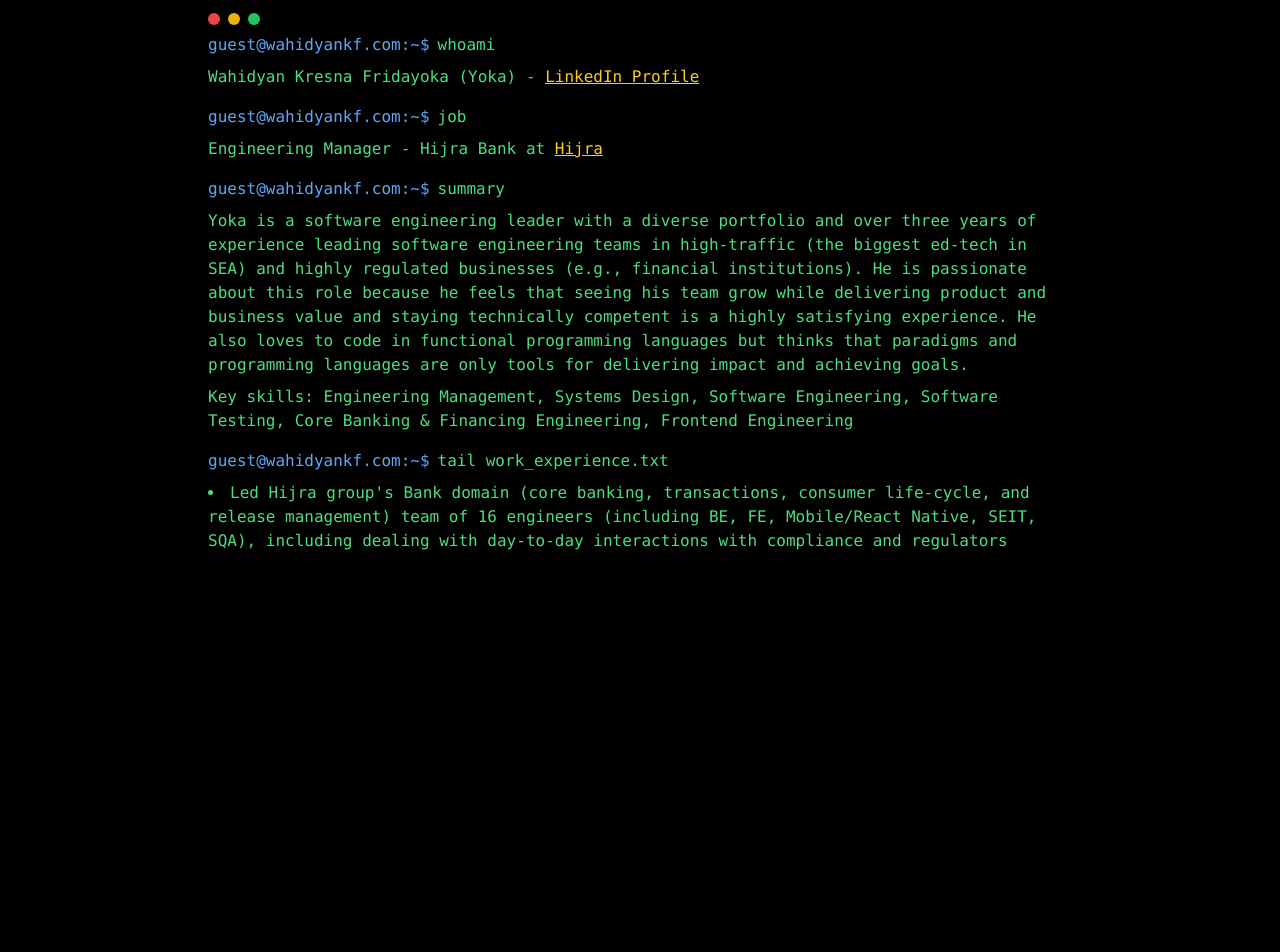
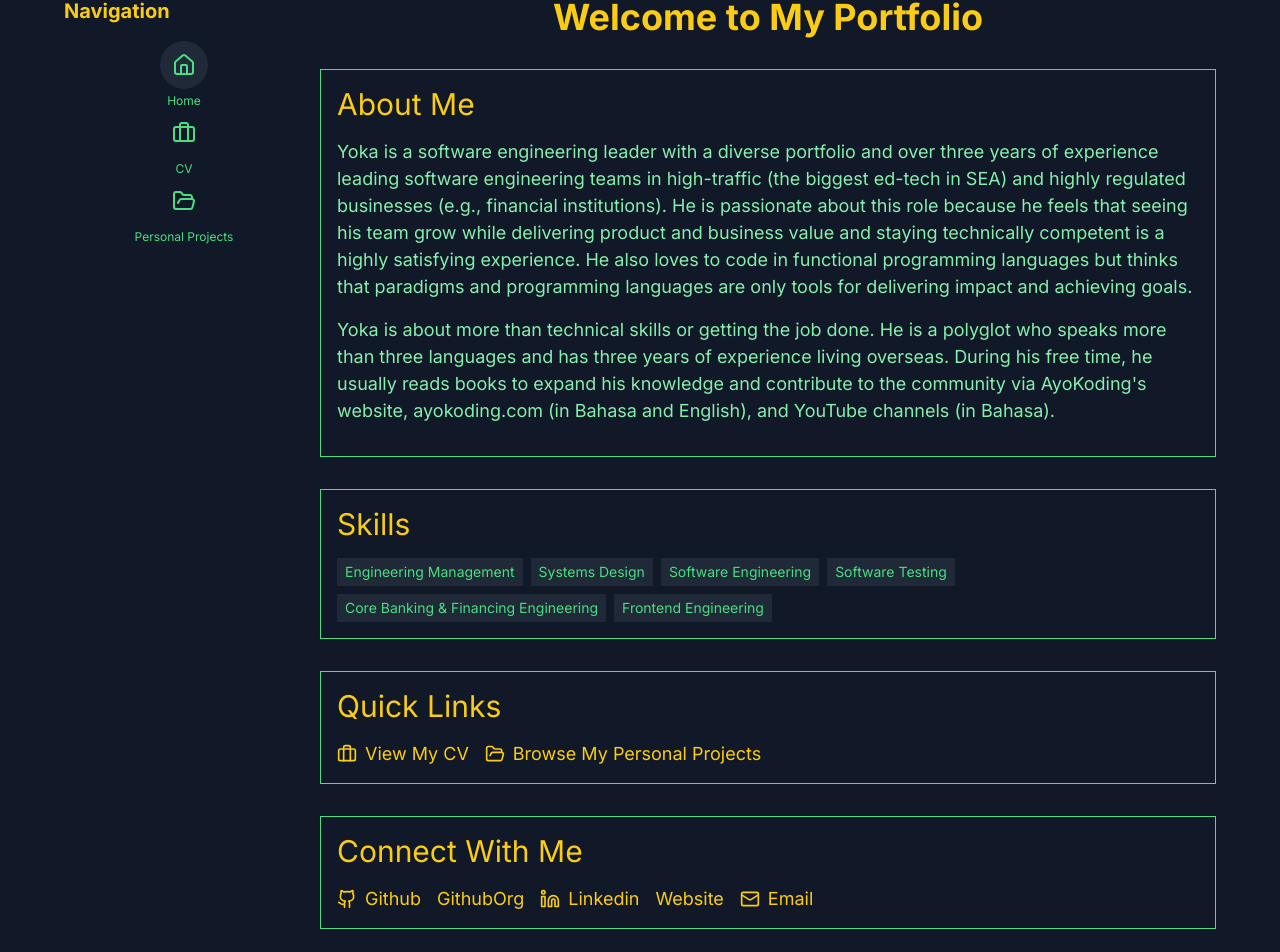
Before and after one commit to wahidyankf/wahidyankf-web, a Next.js app: page / in a window 1280 px wide. Shown: the part 67-1019 px from the top of the page. Before the commit the page ends 800 px from the top, so only its background shows below. Built offline with nearby package versions, Linux system fonts and the light colour scheme.

Commit message:
code refactor

```diff
--- a/src/app/cv/page.tsx
+++ b/src/app/cv/page.tsx
@@ -22,6 +22,7 @@ import {
 import Link from "next/link";
 import { useMemo, useState } from "react";
 import { CVEntry, cvData } from "../data";
+import { Navigation } from "@/components/Navigation";
 
 const highlightText = (text: string, searchTerm: string) => {
   if (!searchTerm) return text;
@@ -364,29 +365,6 @@ const WorkExperienceSection = ({
   );
 };
 
-const NavItem = ({
-  title,
-  icon,
-  href,
-  active,
-}: {
-  title: string;
-  icon: React.ReactNode;
-  href: string;
-  active: boolean;
-}) => (
-  <Link href={href} className="flex flex-col items-center">
-    <div
-      className={`flex items-center justify-center w-12 h-12 rounded-full ${
-        active ? "bg-gray-800" : "hover:bg-gray-800"
-      }`}
-    >
-      {icon}
-    </div>
-    <span className="mt-1 text-xs">{title}</span>
-  </Link>
-);
-
 export default function CV() {
   const [searchTerm, setSearchTerm] = useState("");
 
@@ -422,27 +400,7 @@ export default function CV() {
 
   return (
     <main className="min-h-screen bg-gray-900 text-green-400 p-4 sm:p-8 md:p-12 lg:p-16 flex flex-col lg:flex-row pb-20 lg:pb-0">
-      <nav className="w-64 pr-4 hidden lg:block sticky top-0 h-screen overflow-y-auto">
-        <h2 className="text-xl font-bold mb-4 text-yellow-400">Navigation</h2>
-        <NavItem
-          title="Home"
-          icon={<Home className="w-6 h-6" />}
-          href="/"
-          active={false}
-        />
-        <NavItem
-          title="CV"
-          icon={<Briefcase className="w-6 h-6" />}
-          href="/cv"
-          active={true}
-        />
-        <NavItem
-          title="Projects"
-          icon={<FolderOpen className="w-6 h-6" />}
-          href="/personal-projects"
-          active={false}
-        />
-      </nav>
+      <Navigation activePage="cv" />
       <div className="flex-grow max-w-4xl mx-auto">
         <h1 className="text-2xl sm:text-3xl md:text-4xl font-bold mb-8 text-center text-yellow-400">
           Curriculum Vitae
@@ -518,26 +476,6 @@ export default function CV() {
           </p>
         )}
       </div>
-      <nav className="lg:hidden fixed bottom-0 left-0 right-0 bg-gray-900 border-t border-green-400 flex justify-around items-center p-2">
-        <NavItem
-          title="Home"
-          icon={<Home className="w-6 h-6" />}
-          href="/"
-          active={false}
-        />
-        <NavItem
-          title="CV"
-          icon={<Briefcase className="w-6 h-6" />}
-          href="/cv"
-          active={true}
-        />
-        <NavItem
-          title="Projects"
-          icon={<FolderOpen className="w-6 h-6" />}
-          href="/personal-projects"
-          active={false}
-        />
-      </nav>
     </main>
   );
 }
--- a/src/app/page.tsx
+++ b/src/app/page.tsx
@@ -1,123 +1,91 @@
-import Terminal from "@/components/terminal";
-import { Metadata } from "next";
+"use client";
+
+import { Briefcase, FolderOpen, Github, Linkedin, Mail } from "lucide-react";
 import Link from "next/link";
-import { cvData } from "./data";
-
-export const metadata: Metadata = {
-  title: "Wahidyan Kresna Fridayoka (Yoka) - Software Engineer",
-  description:
-    "Personal website of Wahidyan Kresna Fridayoka (Yoka), a Software Engineer and Engineering Manager at Hijra Group.",
-};
-
-const StyledLink = ({
-  href,
-  children,
-  external = false,
-}: {
-  href: string;
-  children: React.ReactNode;
-  external?: boolean;
-}) => (
-  <Link
-    href={href}
-    target={external ? "_blank" : undefined}
-    rel={external ? "noopener noreferrer" : undefined}
-    className="text-yellow-400 underline decoration-yellow-400 hover:text-green-400 hover:decoration-green-400 transition-all duration-200"
-  >
-    {children}
-  </Link>
-);
+import { cvData } from "@/app/data";
+import { Navigation } from "@/components/Navigation";
 
 export default function Home() {
   const aboutMe = cvData.find((entry) => entry.type === "about");
-  const latestJob = cvData.find((entry) => entry.type === "work");
-  const skills = aboutMe?.skills?.join(", ");
-
-  const commands = [
-    {
-      command: "whoami",
-      output: (
-        <span>
-          Wahidyan Kresna Fridayoka (Yoka) -{" "}
-          <StyledLink
-            href="https://www.linkedin.com/in/wahidyan-kresna-fridayoka/"
-            external
-          >
-            LinkedIn Profile
-          </StyledLink>
-        </span>
-      ),
-    },
-    {
-      command: "job",
-      output: (
-        <span>
-          {latestJob?.title} at{" "}
-          <StyledLink
-            href="https://www.linkedin.com/company/hijrabyalamigroup/mycompany/"
-            external
-          >
-            {latestJob?.organization}
-          </StyledLink>
-        </span>
-      ),
-    },
-    {
-      command: "summary",
-      output: (
-        <div>
-          <p>{aboutMe?.details[0]}</p>
-          <p className="mt-2">Key skills: {skills}</p>
-        </div>
-      ),
-    },
-    {
-      command: "tail work_experience.txt",
-      output: (
-        <ul className="list-disc list-inside">
-          {latestJob?.details.slice(0, 3).map((detail, index) => (
-            <li key={index}>{detail}</li>
-          ))}
-        </ul>
-      ),
-    },
-    {
-      command: "ls",
-      output: (
-        <span>
-          <StyledLink href="/cv">cv.txt</StyledLink>{" "}
-          <StyledLink href="/personal-projects">
-            personal-projects.txt
-          </StyledLink>
-        </span>
-      ),
-    },
-    {
-      command: "cat cv.txt",
-      output: (
-        <span>
-          Loading CV... <StyledLink href="/cv">View full CV</StyledLink>
-        </span>
-      ),
-    },
-    {
-      command: "cat personal-projects.txt",
-      output: (
-        <span>
-          Loading Personal Projects...{" "}
-          <StyledLink href="/personal-projects">
-            View all personal projects
-          </StyledLink>
-        </span>
-      ),
-    },
-  ];
 
   return (
-    <main className="min-h-screen bg-black p-4 sm:p-8 md:p-12 lg:p-16 flex flex-col">
-      <div className="w-full max-w-4xl mx-auto flex-grow flex flex-col">
-        <div className="flex-grow">
-          <Terminal initialCommands={commands} />
+    <main className="min-h-screen bg-gray-900 text-green-400 p-4 sm:p-8 md:p-12 lg:p-16 flex flex-col lg:flex-row pb-20 lg:pb-0">
+      <Navigation activePage="home" />
+      <div className="flex-grow max-w-4xl mx-auto">
+        <h1 className="text-2xl sm:text-3xl md:text-4xl font-bold mb-8 text-center text-yellow-400">
+          Welcome to My Portfolio
+        </h1>
+
+        <div className="mb-8 border border-green-400 rounded-lg p-4 hover:bg-gray-800 transition-colors duration-200">
+          <h2 className="text-xl sm:text-2xl md:text-3xl mb-4 text-yellow-400">
+            About Me
+          </h2>
+          {aboutMe?.details.map((detail, index) => (
+            <p key={index} className="mb-4 text-green-300">
+              {detail}
+            </p>
+          ))}
+        </div>
+
+        <div className="mb-8 border border-green-400 rounded-lg p-4 hover:bg-gray-800 transition-colors duration-200">
+          <h2 className="text-xl sm:text-2xl md:text-3xl mb-4 text-yellow-400">
+            Skills
+          </h2>
+          <div className="flex flex-wrap gap-2">
+            {aboutMe?.skills?.map((skill, index) => (
+              <span
+                key={index}
+                className="bg-gray-800 text-green-400 px-2 py-1 rounded-md text-sm"
+              >
+                {skill}
+              </span>
+            ))}
+          </div>
+        </div>
+
+        <div className="mb-8 border border-green-400 rounded-lg p-4 hover:bg-gray-800 transition-colors duration-200">
+          <h2 className="text-xl sm:text-2xl md:text-3xl mb-4 text-yellow-400">
+            Quick Links
+          </h2>
+          <div className="flex flex-wrap gap-4">
+            <Link
+              href="/cv"
+              className="flex items-center text-yellow-400 hover:text-green-400 transition-colors duration-200"
+            >
+              <Briefcase className="w-5 h-5 mr-2" />
+              View My CV
+            </Link>
+            <Link
+              href="/personal-projects"
+              className="flex items-center text-yellow-400 hover:text-green-400 transition-colors duration-200"
+            >
+              <FolderOpen className="w-5 h-5 mr-2" />
+              Browse My Personal Projects
+            </Link>
+          </div>
+        </div>
+
+        <div className="mb-8 border border-green-400 rounded-lg p-4 hover:bg-gray-800 transition-colors duration-200">
+          <h2 className="text-xl sm:text-2xl md:text-3xl mb-4 text-yellow-400">
+            Connect With Me
+          </h2>
+          <div className="flex flex-wrap gap-4">
+            {aboutMe?.links &&
+              Object.entries(aboutMe.links).map(([key, value]) => (
+                <a
+                  key={key}
+                  href={value}
+                  target="_blank"
+                  rel="noopener noreferrer"
+                  className="flex items-center text-yellow-400 hover:text-green-400 transition-colors duration-200"
+                >
+                  {key === "github" && <Github className="w-5 h-5 mr-2" />}
+                  {key === "linkedin" && <Linkedin className="w-5 h-5 mr-2" />}
+                  {key === "email" && <Mail className="w-5 h-5 mr-2" />}
+                  {key.charAt(0).toUpperCase() + key.slice(1)}
+                </a>
+              ))}
+          </div>
         </div>
       </div>
     </main>
--- /dev/null
+++ b/src/components/Navigation.tsx
@@ -0,0 +1,73 @@
+import Link from "next/link";
+import { Briefcase, FolderOpen, Home } from "lucide-react";
+
+const NavItem = ({
+  title,
+  icon,
+  href,
+  active,
+}: {
+  title: string;
+  icon: React.ReactNode;
+  href: string;
+  active: boolean;
+}) => (
+  <Link href={href} className="flex flex-col items-center">
+    <div
+      className={`flex items-center justify-center w-12 h-12 rounded-full ${
+        active ? "bg-gray-800" : "hover:bg-gray-800"
+      }`}
+    >
+      {icon}
+    </div>
+    <span className="mt-1 text-xs">{title}</span>
+  </Link>
+);
+
+export function Navigation({ activePage }: { activePage: string }) {
+  return (
+    <>
+      <nav className="w-64 pr-4 hidden lg:block sticky top-0 h-screen overflow-y-auto">
+        <h2 className="text-xl font-bold mb-4 text-yellow-400">Navigation</h2>
+        <NavItem
+          title="Home"
+          icon={<Home className="w-6 h-6" />}
+          href="/"
+          active={activePage === "home"}
+        />
+        <NavItem
+          title="CV"
+          icon={<Briefcase className="w-6 h-6" />}
+          href="/cv"
+          active={activePage === "cv"}
+        />
+        <NavItem
+          title="Personal Projects"
+          icon={<FolderOpen className="w-6 h-6" />}
+          href="/personal-projects"
+          active={activePage === "projects"}
+        />
+      </nav>
+      <nav className="lg:hidden fixed bottom-0 left-0 right-0 bg-gray-900 border-t border-green-400 flex justify-around items-center p-2">
+        <NavItem
+          title="Home"
+          icon={<Home className="w-6 h-6" />}
+          href="/"
+          active={activePage === "home"}
+        />
+        <NavItem
+          title="CV"
+          icon={<Briefcase className="w-6 h-6" />}
+          href="/cv"
+          active={activePage === "cv"}
+        />
+        <NavItem
+          title="Personal Projects"
+          icon={<FolderOpen className="w-6 h-6" />}
+          href="/personal-projects"
+          active={activePage === "projects"}
+        />
+      </nav>
+    </>
+  );
+}
```
Also changed, not shown: src/app/personal-projects/page.tsx (+3 -82 lines).
